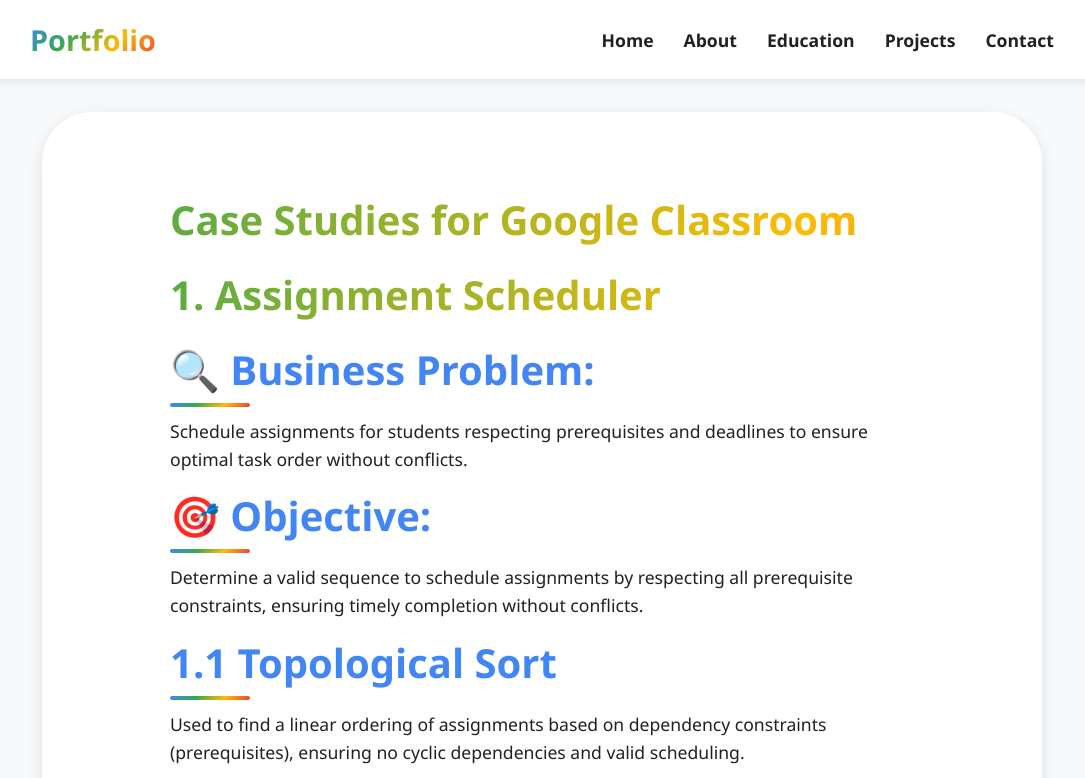
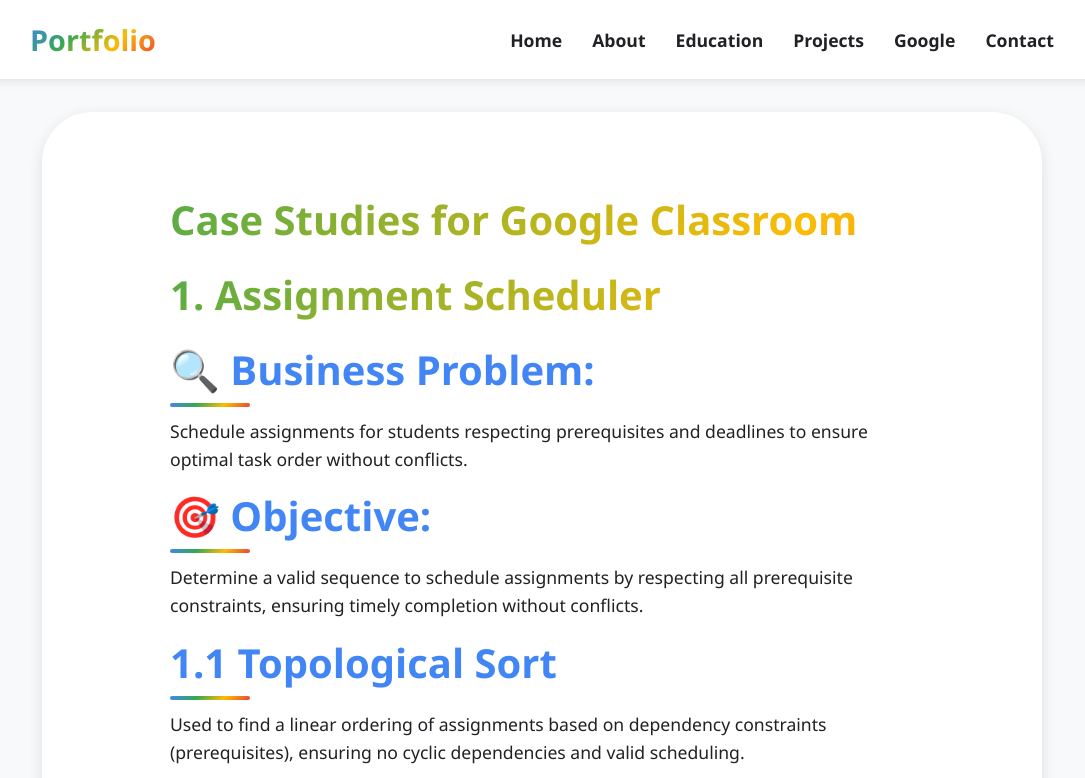
Before and after one commit to prateekshapatil20/portfolio.github.io, a plain HTML site: page Services/google_classroom.html in a window 1280 px wide. Shown: the top 778 px of the page, without its empty margins (98-1183 px from the left). Drawn offline with Linux system fonts and the light colour scheme.

Commit message:
Update google_classroom.html

```diff
--- a/Services/google_classroom.html
+++ b/Services/google_classroom.html
@@ -20,6 +20,7 @@
     <li><a href="/portfolio.github.io/index.html#about">About</a></li>
     <li><a href="/portfolio.github.io/index.html#education">Education</a></li>
     <li><a href="/portfolio.github.io/index.html#projects">Projects</a></li>
+    <li><a href="/portfolio.github.io/index.html#google">Google</a></li>
     <li><a href="/portfolio.github.io/index.html#contact">Contact</a></li>
   </ul>
 </nav>
```
